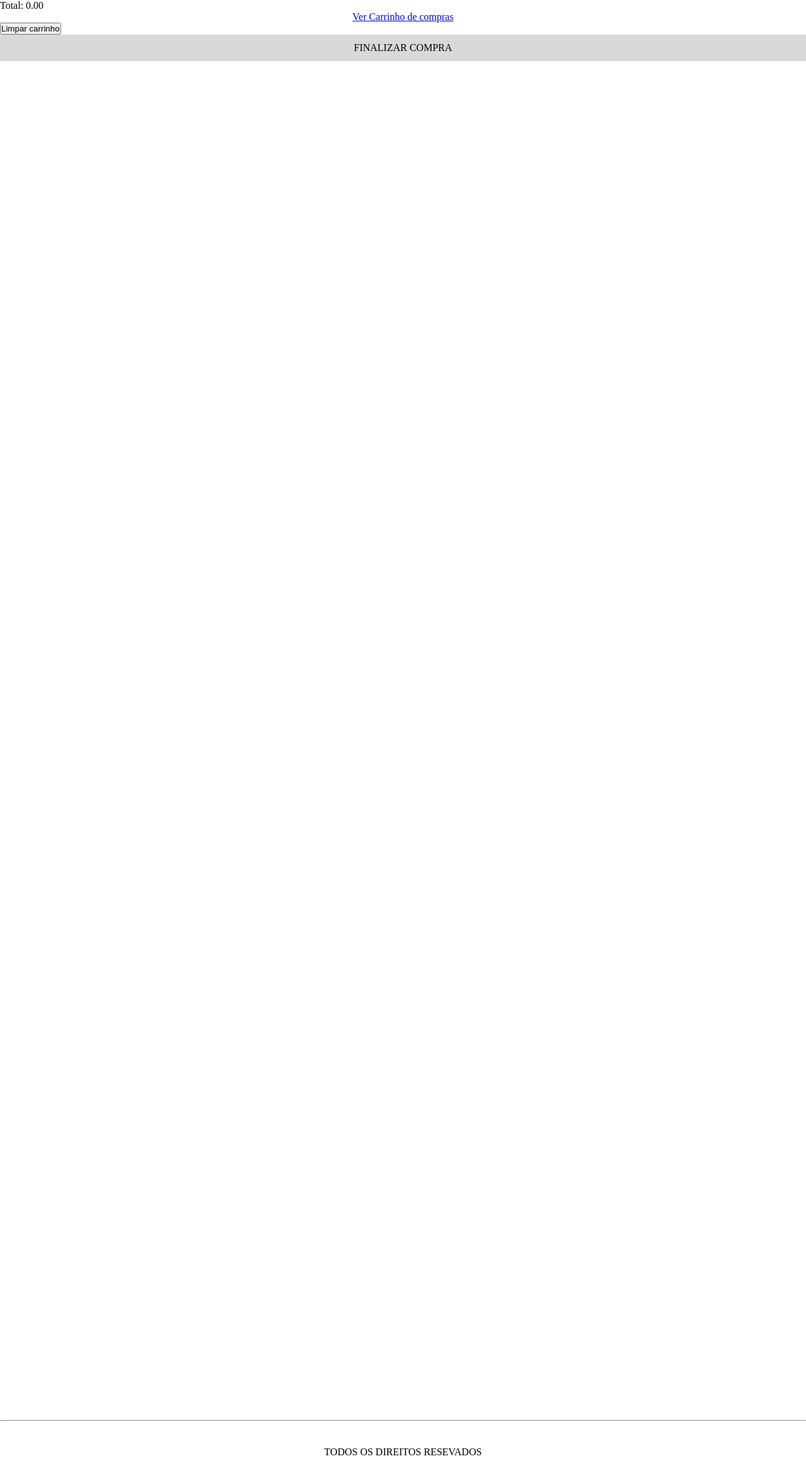
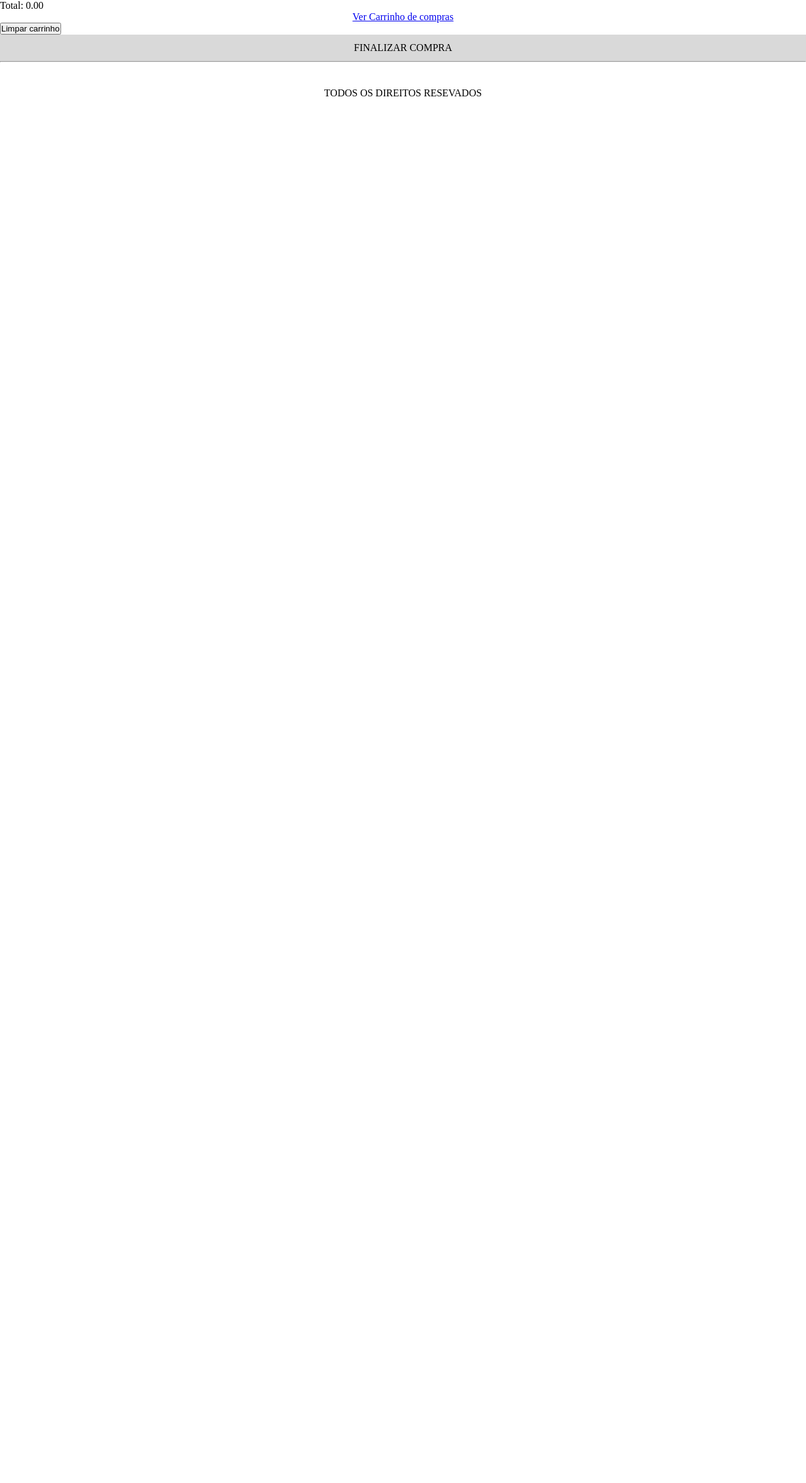
Before and after one commit to zeluiz9571/morlys_site, a PHP site: page /carrinho.html in a window 1280 px wide. Shown: the part 123-2478 px from the top of the page at 63% size. After the commit the page ends 276 px from the top, so only its background shows below. Run offline with PHP 8.4, Linux system fonts and the light colour scheme.

Commit message:
José 21th commit

```diff
--- a/carrinhocss.css
+++ b/carrinhocss.css
@@ -3,17 +3,6 @@
 margin: 0;
 padding:0;
 box-sizing: border-box;
-}
-
-section{
-    height: 2200px;
-}
-footer{
-    height: 100px;
-    text-align: center;
-}
-footer p{
-    padding: 40px;
 }
 
 .navbarsup{
@@ -69,3 +58,11 @@ margin-left: 10px;
 .product{
 
 }
+
+footer{
+    height: 100px;
+    text-align: center;
+}
+footer p{
+    padding: 40px;
+}
```
